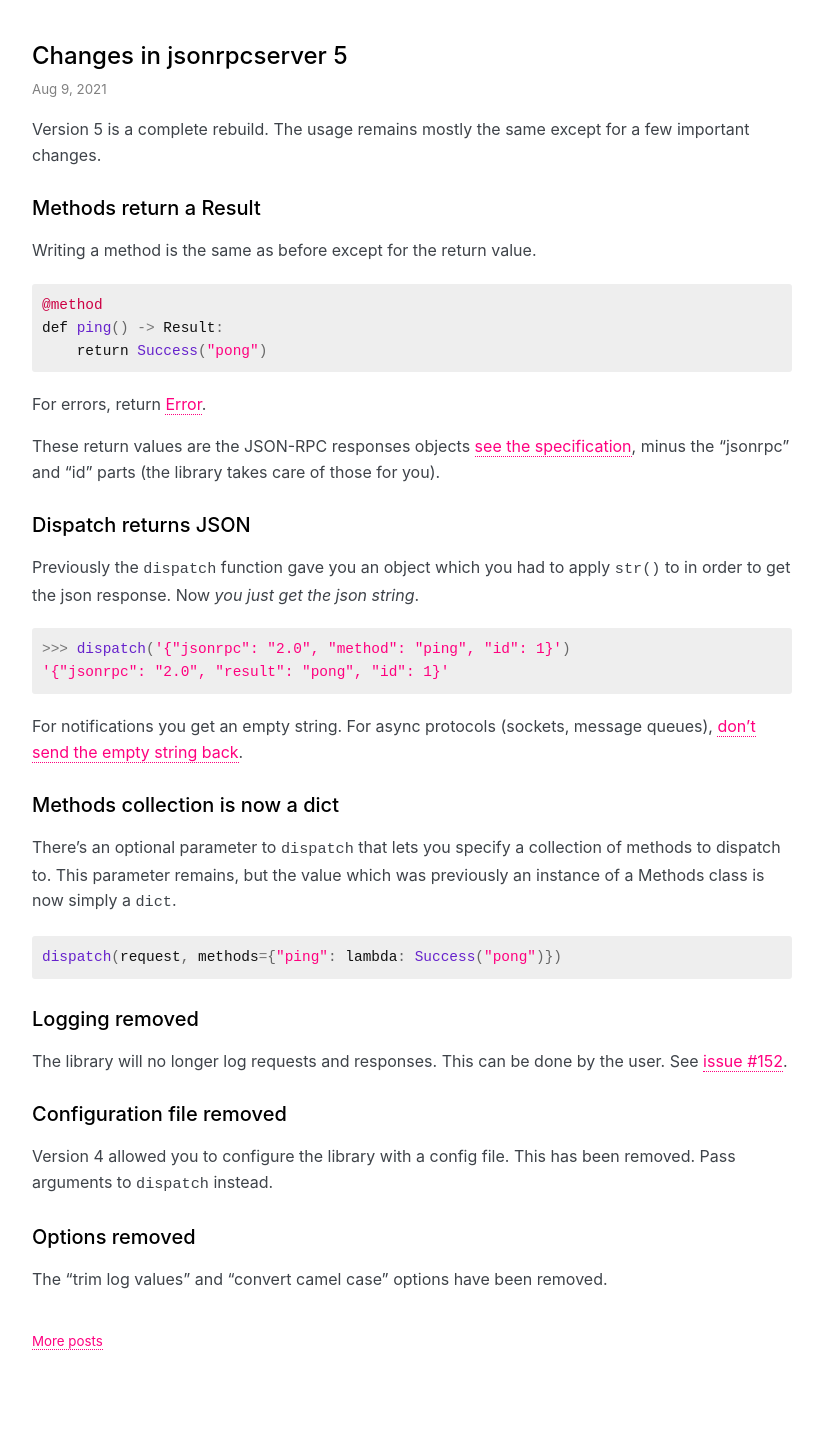
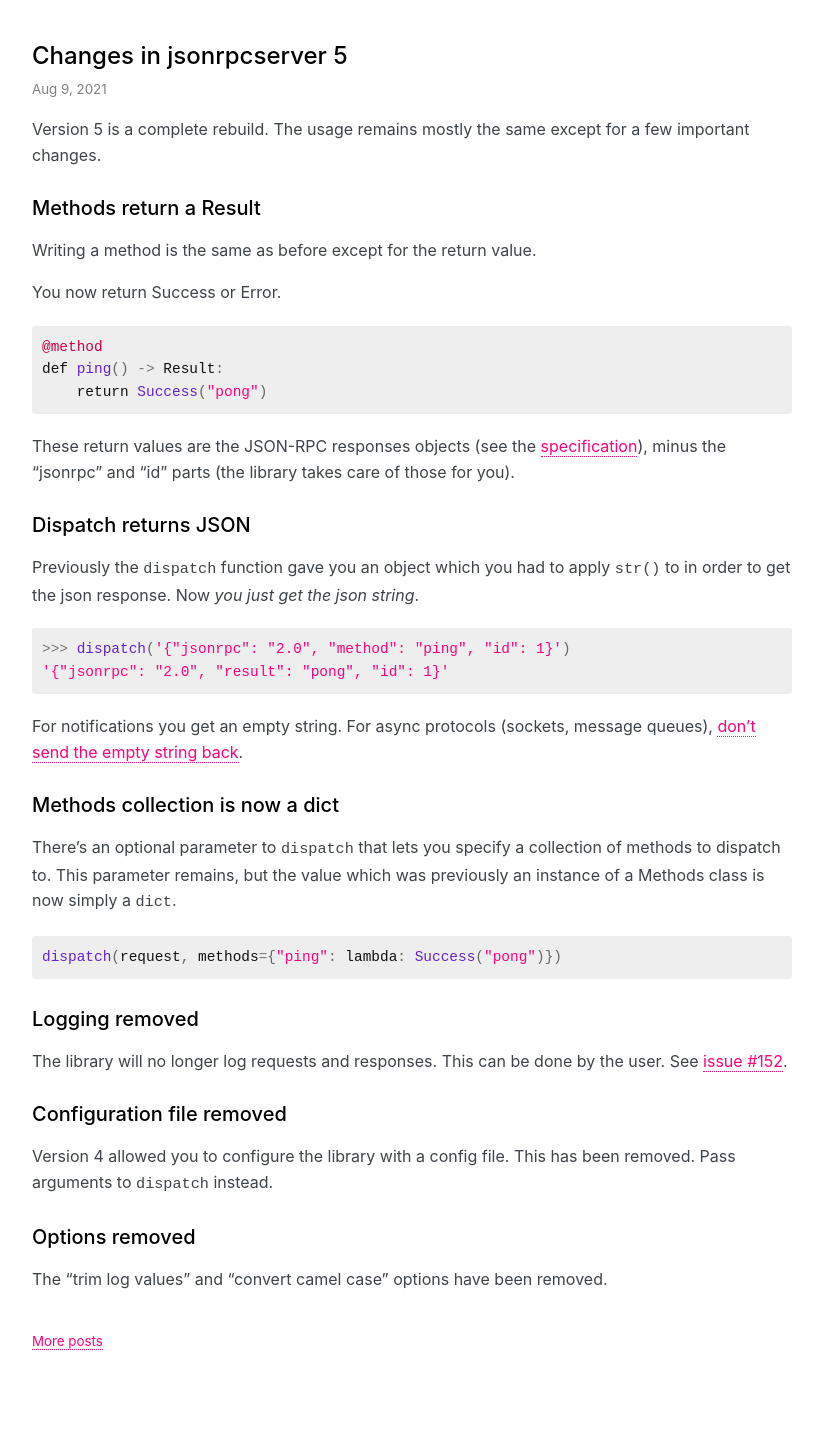
Before and after one commit to explodinglabs/explodinglabs.github.io, a Jekyll site: the page built from _posts/jsonrpc/2021-08-09-jsonrpcserver-5-changes.markdown, in a window 1280 px wide. Shown: the whole page, without its empty margins (228-1051 px from the left). Built offline with Jekyll 4.4.1, drawn with Linux system fonts in a browser that asks for light colours; some web fonts are replaced.

Commit message:
Update 2021-08-09-jsonrpcserver-5-changes.markdown

````diff
--- a/_posts/jsonrpc/2021-08-09-jsonrpcserver-5-changes.markdown
+++ b/_posts/jsonrpc/2021-08-09-jsonrpcserver-5-changes.markdown
@@ -10,17 +10,16 @@ a few important changes.
 
 Writing a method is the same as before except for the return value.
 
+You now return Success or Error.
+
 ```python
 @method
 def ping() -> Result:
     return Success("pong")
 ```
 
-For errors, return
-[Error](https://www.jsonrpcserver.com/en/latest/methods.html#responses).
-
-These return values are the JSON-RPC responses objects [see the
-specification](https://www.jsonrpc.org/specification#response_object), minus
+These return values are the JSON-RPC responses objects (see the
+[specification](https://www.jsonrpc.org/specification#response_object)), minus
 the "jsonrpc" and "id" parts (the library takes care of those for you).
 
 ## Dispatch returns JSON
````
